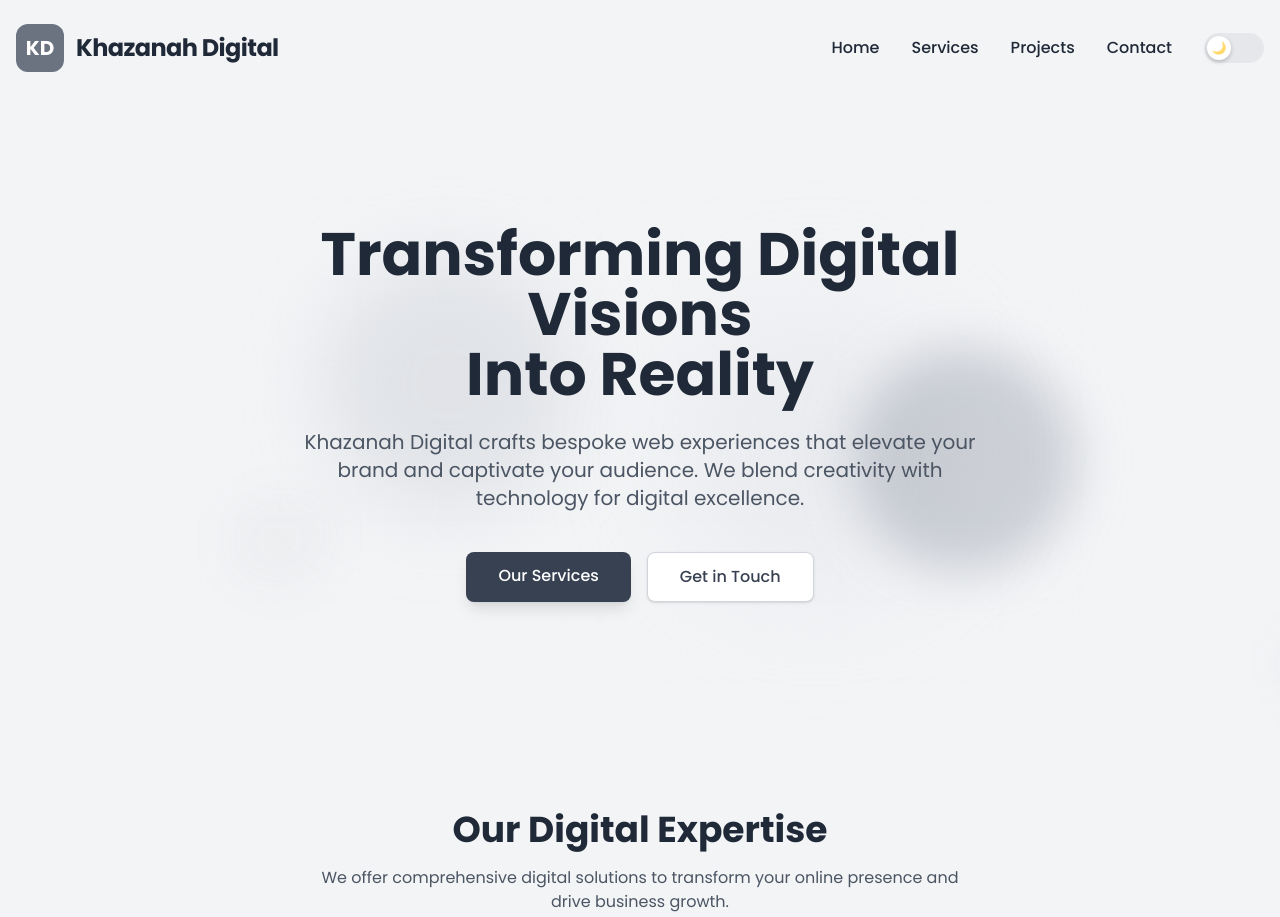
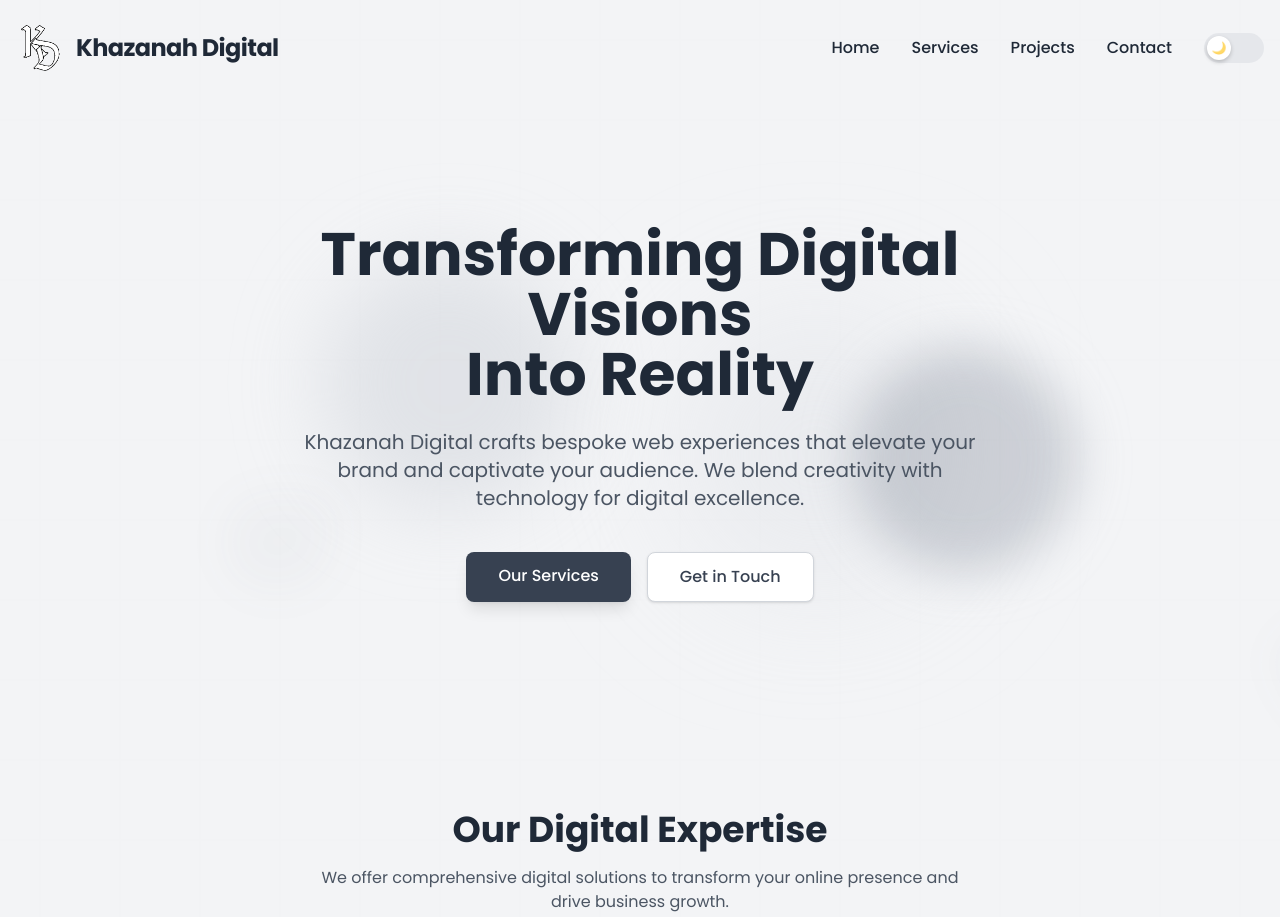
Before and after one commit to khazanahdigital/khazanahdigital, a plain HTML site: page index.html in a window 1280 px wide. Shown: the top 917 px of the page. Drawn offline with nearby package versions, Linux system fonts and the light colour scheme.

Commit message:
Add files via upload

```diff
--- a/index.html
+++ b/index.html
@@ -319,10 +319,10 @@
     <header class="relative z-10">
         <div class="container mx-auto px-4 py-6 flex justify-between items-center">
             <div class="flex items-center">
-                <div class="w-12 h-12 rounded-xl bg-khazanah-500 flex items-center justify-center">
-                    <span class="text-white font-bold text-xl">KD</span>
-                </div>
-                <h1 class="ml-3 text-2xl font-bold tracking-tight"><span class="text-gradient">Khazanah</span> Digital</h1>
+				<div class="w-12 h-12 flex items-center justify-center">
+					<img src="images/apple-touch-icon.png" alt="Khazanah Digital Logo" class="w-full h-full object-contain">
+				</div>
+				<h1 class="ml-3 text-2xl font-bold tracking-tight"><span class="text-gradient">Khazanah</span> Digital</h1>
             </div>
 
             <div class="flex items-center">
```
